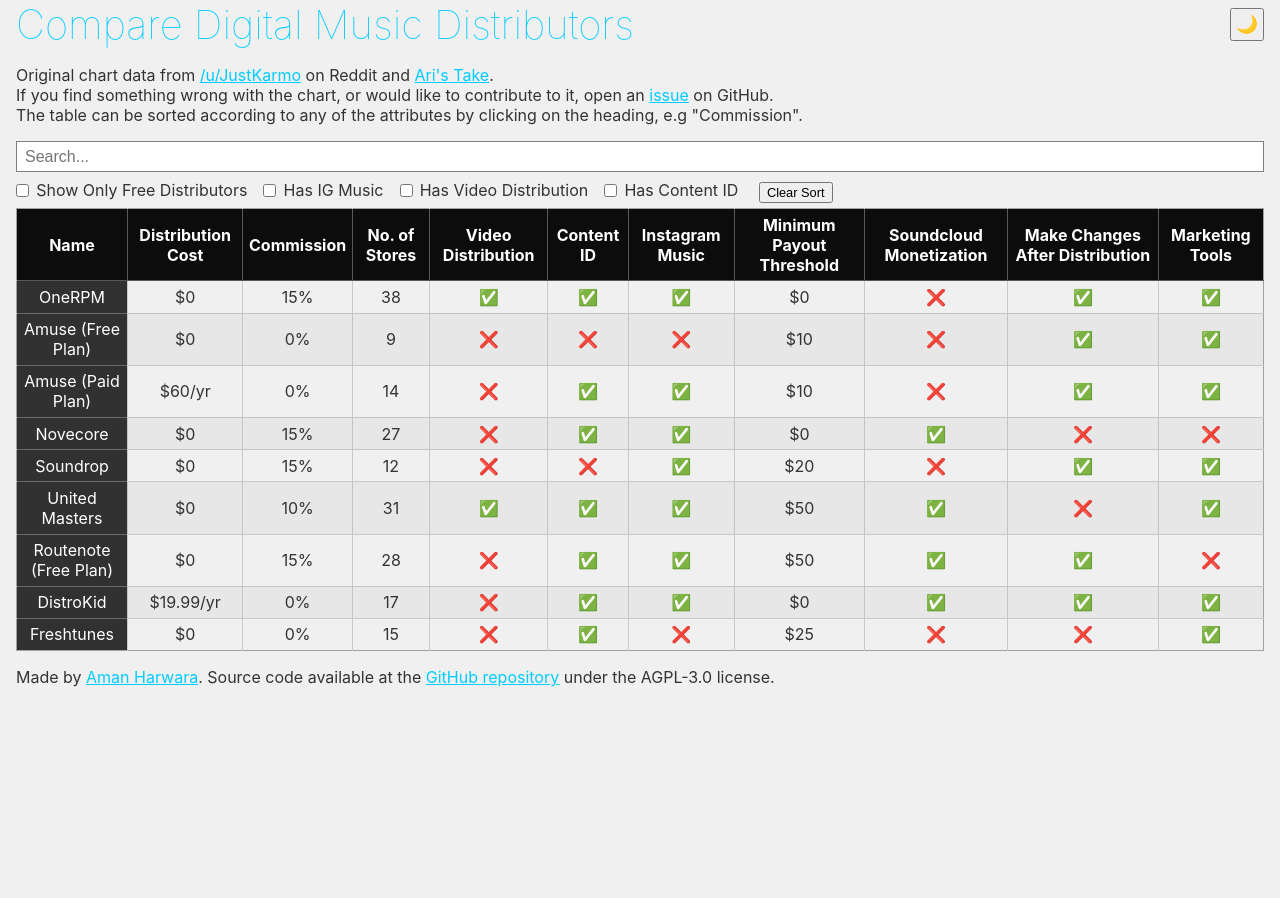
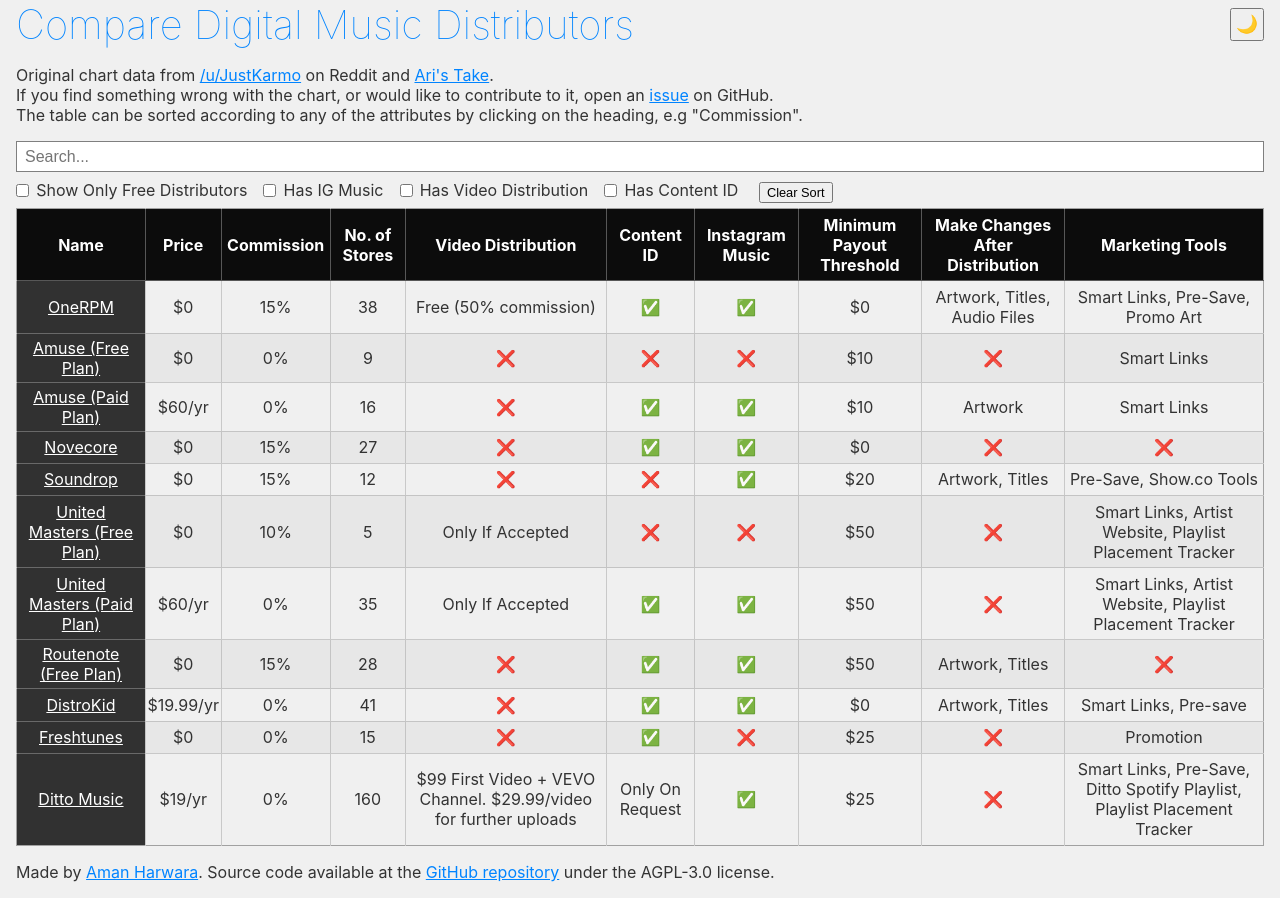
Before and after one commit to amanharwara/music-distributors-chart, a Svelte app: page / in a window 1280 px wide. Before the commit the page ends 800 px from the top, so only its background shows below. Built offline with nearby package versions, Linux system fonts and the light colour scheme.

Commit message:
Update chart

```diff
--- a/public/global.css
+++ b/public/global.css
@@ -14,7 +14,7 @@
 }
 
 a {
-  color: #00ccff;
+  color: #0084ff;
 }
 
 .dark_mode a {
--- a/src/App.svelte
+++ b/src/App.svelte
@@ -26,7 +26,7 @@
   }
 
   h1 {
-    color: #00ccff;
+    color: #0084ff;
     font-size: 2.5rem;
     font-weight: 100;
     margin: 0;
@@ -42,6 +42,10 @@
     display: flex;
     justify-content: space-between;
     align-items: center;
+  }
+
+  :global(.dark_mode h1) {
+    color: #00ccff;
   }
 
   @media screen and (min-width: 1370px) {
--- a/src/Table.svelte
+++ b/src/Table.svelte
@@ -117,6 +117,9 @@
     display: table;
     border-collapse: collapse;
   }
+  a {
+    color: #fff;
+  }
   td,
   th {
     text-align: center;
@@ -137,6 +140,9 @@
   td:first-child {
     background: #313131;
     color: #fff;
+    padding: 0.25rem 0.5rem;
+    height: 100%;
+    display: table-cell;
   }
   tr,
   thead {
@@ -220,14 +226,13 @@
 <table class:dark_mode={dark}>
   <thead on:click={handleSortClick}>
     <th id="name">Name</th>
-    <th id="distribution_cost">Distribution Cost</th>
+    <th id="price">Price</th>
     <th id="commission">Commission</th>
     <th id="stores">No. of Stores</th>
     <th id="video_distribution">Video Distribution</th>
     <th id="content_id">Content ID</th>
     <th id="ig_music">Instagram Music</th>
     <th id="payout_minimum">Minimum Payout Threshold</th>
-    <th id="soundcloud_monetization">Soundcloud Monetization</th>
     <th id="make_changes_after_distribution">
       Make Changes After Distribution
     </th>
@@ -236,17 +241,45 @@
   <tbody>
     {#each sortable_chartdata as service (service.name)}
       <tr>
-        <td>{service.name}</td>
-        <td>{service.distribution_cost.value}</td>
+        <td>
+          <a
+            target="_blank"
+            href={service.url}
+            rel="noreferrer noopener">{service.name}</a>
+        </td>
+        <td>{service.price.value}</td>
         <td>{service.commission}%</td>
         <td>{service.stores}</td>
-        <td>{service.video_distribution.value ? '✅' : '❌'}</td>
-        <td>{service.content_id ? '✅' : '❌'}</td>
+        <td>
+          {#if service.video_distribution.value === true}
+            {'✅'}
+          {:else if service.video_distribution.value}
+            {service.video_distribution.value}
+          {:else}{'❌'}{/if}
+        </td>
+        <td>
+          {#if service.content_id.value === true}
+            {'✅'}
+          {:else if service.content_id.value}
+            {service.content_id.value}
+          {:else}{'❌'}{/if}
+        </td>
         <td>{service.ig_music ? '✅' : '❌'}</td>
         <td>${service.payout_minimum}</td>
-        <td>{service.soundcloud_monetization ? '✅' : '❌'}</td>
-        <td>{service.make_changes_after_distribution.value ? '✅' : '❌'}</td>
-        <td>{service.marketing_tools.value ? '✅' : '❌'}</td>
+        <td>
+          {#if service.make_changes_after_distribution.value === true}
+            {'✅'}
+          {:else if service.make_changes_after_distribution.value}
+            {service.make_changes_after_distribution.value}
+          {:else}{'❌'}{/if}
+        </td>
+        <td>
+          {#if service.marketing_tools.value === true}
+            {'✅'}
+          {:else if service.marketing_tools.value}
+            {service.marketing_tools.value}
+          {:else}{'❌'}{/if}
+        </td>
       </tr>
     {/each}
   </tbody>
--- a/src/chartdata.js
+++ b/src/chartdata.js
@@ -1,217 +1,277 @@
 const chartdata = [
   {
     name: "OneRPM",
-    distribution_cost: { value: "$0", weighted_value: 0 },
+    url: "https://onerpm.com",
+    price: { value: "$0", weighted_value: 0 },
     commission: 15,
     stores: 38,
     video_distribution: {
-      value: true,
-      hint: "Free (50% of commission)",
+      value: "Free (50% commission)",
       weighted_value: 1,
     },
-    content_id: true,
+    content_id: {
+      value: true,
+      weighted_value: 1,
+    },
     ig_music: true,
     payout_minimum: 0,
-    soundcloud_monetization: false,
     make_changes_after_distribution: {
-      value: true,
-      hint: "Artwork, Titles, Audio Files",
+      value: "Artwork, Titles, Audio Files",
+      weighted_value: 1,
     },
     marketing_tools: {
-      value: true,
-      hint: "Smart Links, Pre-Save, Promo Art",
+      value: "Smart Links, Pre-Save, Promo Art",
       weighted_value: 1,
     },
   },
   {
     name: "Amuse (Free Plan)",
-    distribution_cost: { value: "$0", weighted_value: 0 },
+    url: "https://amuse.io",
+    price: { value: "$0", weighted_value: 0 },
     commission: 0,
     stores: 9,
     video_distribution: {
       value: false,
-      hint: null,
       weighted_value: 0,
     },
-    content_id: false,
+    content_id: {
+      value: false,
+      weighted_value: 0,
+    },
     ig_music: false,
     payout_minimum: 10,
-    soundcloud_monetization: false,
     make_changes_after_distribution: {
-      value: true,
-      hint: "Artwork",
+      value: false,
+      weighted_value: 0,
     },
     marketing_tools: {
-      value: true,
-      hint: "Smart Links",
+      value: "Smart Links",
       weighted_value: 1,
     },
   },
   {
     name: "Amuse (Paid Plan)",
-    distribution_cost: { value: "$60/yr", weighted_value: 2 },
+    url: "https://amuse.io",
+    price: { value: "$60/yr", weighted_value: 2 },
     commission: 0,
-    stores: 14,
+    stores: 16,
     video_distribution: {
       value: false,
-      hint: null,
       weighted_value: 0,
     },
-    content_id: true,
+    content_id: {
+      value: true,
+      weighted_value: 1,
+    },
     ig_music: true,
     payout_minimum: 10,
-    soundcloud_monetization: false,
     make_changes_after_distribution: {
-      value: true,
-      hint: "Artwork",
+      value: "Artwork",
+      weighted_value: 1,
     },
     marketing_tools: {
-      value: true,
-      hint: "Smart Links",
+      value: "Smart Links",
       weighted_value: 1,
     },
   },
   {
     name: "Novecore",
-    distribution_cost: { value: "$0", weighted_value: 0 },
+    url: "https://www.novecore.com/",
+    price: { value: "$0", weighted_value: 0 },
     commission: 15,
     stores: 27,
     video_distribution: {
       value: false,
-      hint: null,
       weighted_value: 0,
     },
-    content_id: true,
+    content_id: {
+      value: true,
+      weighted_value: 1,
+    },
     ig_music: true,
     payout_minimum: 0,
-    soundcloud_monetization: true,
     make_changes_after_distribution: {
       value: false,
-      hint: null,
+      weighted_value: 0,
     },
     marketing_tools: {
       value: false,
-      hint: null,
       weighted_value: 0,
     },
   },
   {
     name: "Soundrop",
-    distribution_cost: { value: "$0", weighted_value: 0 },
+    url: "https://soundrop.com/",
+    price: { value: "$0", weighted_value: 0 },
     commission: 15,
     stores: 12,
     video_distribution: {
       value: false,
-      hint: null,
       weighted_value: 0,
     },
-    content_id: false,
+    content_id: {
+      value: false,
+      weighted_value: 0,
+    },
     ig_music: true,
     payout_minimum: 20,
-    soundcloud_monetization: false,
     make_changes_after_distribution: {
-      value: true,
-      hint: "Artwork, Titles",
+      value: "Artwork, Titles",
+      weighted_value: 1,
     },
     marketing_tools: {
-      value: true,
-      hint: "Pre-Save, Show.co Tools",
+      value: "Pre-Save, Show.co Tools",
       weighted_value: 1,
     },
   },
   {
-    name: "United Masters",
-    distribution_cost: { value: "$0", weighted_value: 0 },
+    name: "United Masters (Free Plan)",
+    url: "https://unitedmasters.com/",
+    price: { value: "$0", weighted_value: 0 },
     commission: 10,
-    stores: 31,
+    stores: 5,
     video_distribution: {
-      value: true,
-      hint: "Only If Accepted",
+      value: "Only If Accepted",
       weighted_value: 1,
     },
-    content_id: true,
+    content_id: {
+      value: false,
+      weighted_value: 0,
+    },
+    ig_music: false,
+    payout_minimum: 50,
+    make_changes_after_distribution: {
+      value: false,
+      weighted_value: 0,
+    },
+    marketing_tools: {
+      value: "Smart Links, Artist Website, Playlist Placement Tracker",
+      weighted_value: 1,
+    },
+  },
+  {
+    name: "United Masters (Paid Plan)",
+    url: "https://unitedmasters.com/",
+    price: { value: "$60/yr", weighted_value: 2 },
+    commission: 0,
+    stores: 35,
+    video_distribution: {
+      value: "Only If Accepted",
+      weighted_value: 1,
+    },
+    content_id: {
+      value: true,
+      weighted_value: 1,
+    },
     ig_music: true,
     payout_minimum: 50,
-    soundcloud_monetization: true,
     make_changes_after_distribution: {
       value: false,
-      hint: null,
+      weighted_value: 0,
     },
     marketing_tools: {
-      value: true,
-      hint: "Smart Links, Pre-Save",
+      value: "Smart Links, Artist Website, Playlist Placement Tracker",
       weighted_value: 1,
     },
   },
   {
     name: "Routenote (Free Plan)",
-    distribution_cost: { value: "$0", weighted_value: 0 },
+    url: "https://www.routenote.com/",
+    price: { value: "$0", weighted_value: 0 },
     commission: 15,
     stores: 28,
     video_distribution: {
       value: false,
-      hint: null,
       weighted_value: 0,
     },
-    content_id: true,
+    content_id: {
+      value: true,
+      weighted_value: 1,
+    },
     ig_music: true,
     payout_minimum: 50,
-    soundcloud_monetization: true,
     make_changes_after_distribution: {
-      value: true,
-      hint: "Artwork, Titles",
+      value: "Artwork, Titles",
+      weighted_value: 1,
     },
     marketing_tools: {
       value: false,
-      hint: null,
       weighted_value: 0,
     },
   },
   {
     name: "DistroKid",
-    distribution_cost: { value: "$19.99/yr", weighted_value: 1 },
+    url: "https://www.distrokid.com/",
+    price: { value: "$19.99/yr", weighted_value: 1 },
     commission: 0,
-    stores: 17,
+    stores: 41,
     video_distribution: {
       value: false,
-      hint: null,
       weighted_value: 0,
     },
-    content_id: true,
+    content_id: {
+      value: true,
+      weighted_value: 1,
+    },
     ig_music: true,
     payout_minimum: 0,
-    soundcloud_monetization: true,
     make_changes_after_distribution: {
-      value: true,
-      hint: "Artwork, Titles",
+      value: "Artwork, Titles",
+      weighted_value: 1,
     },
     marketing_tools: {
-      value: true,
-      hint: "Pre-save",
+      value: "Smart Links, Pre-save",
       weighted_value: 1,
     },
   },
   {
     name: "Freshtunes",
-    distribution_cost: { value: "$0", weighted_value: 0 },
+    url: "https://www.freshtunes.com/",
+    price: { value: "$0", weighted_value: 0 },
     commission: 0,
     stores: 15,
     video_distribution: {
       value: false,
-      hint: null,
       weighted_value: 0,
     },
-    content_id: true,
+    content_id: {
+      value: true,
+      weighted_value: 1,
+    },
     ig_music: false,
     payout_minimum: 25,
-    soundcloud_monetization: false,
     make_changes_after_distribution: {
       value: false,
-      hint: null,
+      weighted_value: 0,
     },
     marketing_tools: {
-      value: true,
-      hint: "Promotion",
+      value: "Promotion",
+      weighted_value: 1,
+    },
+  },
+  {
+    name: "Ditto Music",
+    url: "https://www.dittomusic.com/",
+    price: { value: "$19/yr", weighted_value: 1 },
+    commission: 0,
+    stores: 160,
+    video_distribution: {
+      value: "$99 First Video + VEVO Channel. $29.99/video for further uploads",
+      weighted_value: 1,
+    },
+    content_id: {
+      value: "Only On Request",
+      weighted_value: 1,
+    },
+    ig_music: true,
+    payout_minimum: 25,
+    make_changes_after_distribution: {
+      value: false,
+      weighted_value: 0,
+    },
+    marketing_tools: {
+      value:
+        "Smart Links, Pre-Save, Ditto Spotify Playlist, Playlist Placement Tracker",
       weighted_value: 1,
     },
   },
--- a/src/filterFunctions.js
+++ b/src/filterFunctions.js
@@ -1,7 +1,7 @@
 let filterFunctions = {
   showOnlyFree: {
     value: false,
-    expr: (s) => s.distribution_cost.value === "$0",
+    expr: (s) => s.price.value === "$0",
   },
   hasIGMusic: {
     value: false,
@@ -9,11 +9,11 @@
   },
   hasVideoDistribution: {
     value: false,
-    expr: (s) => s.video_distribution.value,
+    expr: (s) => s.video_distribution.weighted_value === 1,
   },
   hasContentID: {
     value: false,
-    expr: (s) => s.content_id,
+    expr: (s) => s.content_id.weighted_value === 1,
   },
 };
 
```
